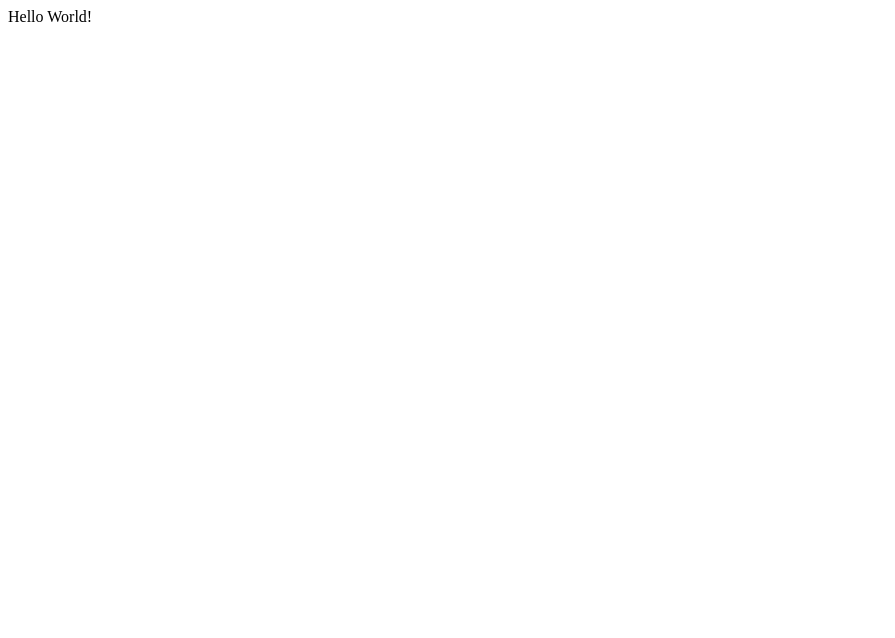
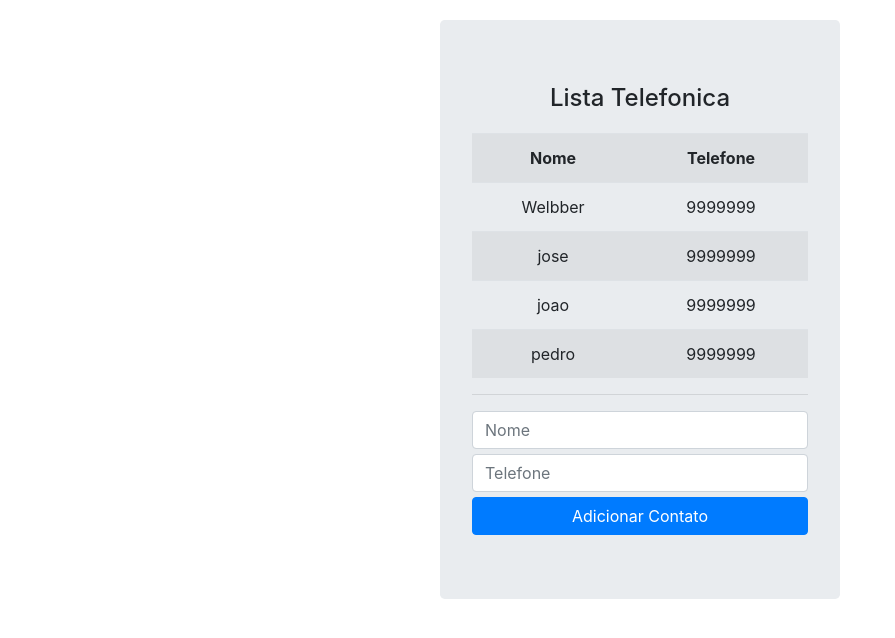
Before and after one commit to Welbber/CursoAngularJS, a plain HTML site: page index.html in a window 1280 px wide. Shown: the whole page, without its empty margins (0-895 px from the left). Drawn offline with nearby package versions, Linux system fonts and the light colour scheme.

Commit message:
Criando arquivos separadamente do JS e CSS

```diff
--- a/index.html
+++ b/index.html
@@ -1,19 +1,40 @@
-<!DOCTYPE html >
-<html lang="pt-br" ng-app="helloWorld">
+<!DOCTYPE html>
+<html lang="pt-br" ng-app="listaTelefonica">
 <head>
     <meta charset="UTF-8">
     <meta name="viewport" content="width=device-width, initial-scale=1.0">
+
     <script src="https://ajax.googleapis.com/ajax/libs/angularjs/1.8.0/angular.min.js"></script>
-    <script>
-        angular.module("helloWorld",[]);
-        angular.module("helloWorld").controller("helloWorldCtrl" , function ($scope){
-        $scope.message  = "Hello World!";});
-    </script>
-    <title>exemplo 1</title>
+
+    <link rel="stylesheet" href="https://stackpath.bootstrapcdn.com/bootstrap/4.5.2/css/bootstrap.min.css"
+        integrity="sha384-JcKb8q3iqJ61gNV9KGb8thSsNjpSL0n8PARn9HuZOnIxN0hoP+VmmDGMN5t9UJ0Z" crossorigin="anonymous">
+
+    <link rel="stylesheet" href="style.css">
+
+    <script src="lista-telefonica.js"></script>
+
+    <title>Lista Telefonica</title>
 </head>
-<body>
-    <div ng-controller="helloWorldCtrl">
-        {{message}}
+<body ng-controller="listaTelefonicaCtrl as vm">
+    <div class="jumbotron">
+        <h4 ng-bind="vm.app"></h4>
+
+        <table class="table table-striped">
+            <tr>
+                <th>Nome</th>
+                <th>Telefone</th>
+            </tr>
+            <tr ng-repeat="contato in vm.contatos">
+                <td ng-repeat="(key, value) in contato">
+                    {{value}}
+                </td>
+
+            </tr>
+        </table>
+        <hr/>
+        <input class="form-control" type="text" ng-model="contato.nome" placeholder="Nome"/>
+        <input class="form-control" type="text" ng-model="contato.telefone" placeholder="Telefone"/>
+        <button class="btn btn-primary btn-block" ng-click="vm.adicionarContato(contato)">Adicionar Contato</button>
     </div>
 </body>
 </html>
--- /dev/null
+++ b/lista-telefonica.js
@@ -0,0 +1,31 @@
+(function () {
+    "use strict";
+
+    // MODULO
+
+    angular.module('listaTelefonica', []);
+
+    angular.module('listaTelefonica').controller("listaTelefonicaCtrl", listaTelefonicaCtrl);
+
+    listaTelefonicaCtrl.$inject = ['$scope'];
+
+    function listaTelefonicaCtrl($scope){
+        var vm = this;
+        vm.app = "Lista Telefonica";
+        vm.contatos = [
+            {nome : 'Welbber', telefone: "9999999"},
+            {nome : 'jose', telefone: "9999999"},
+            {nome : 'joao', telefone: "9999999"},
+            {nome : 'pedro', telefone: "9999999"},
+        ];
+        vm.adicionarContato = adicionarContato;
+
+        function adicionarContato(contato){
+            vm.contatos.push(angular.copy(contato));
+            // ou
+            // delete $scope.contato;
+        };
+    }
+
+
+})();
--- /dev/null
+++ b/style.css
@@ -0,0 +1,14 @@
+.jumbotron{
+    width: 400px;
+    text-align: center;
+    margin-left: auto;
+    margin-right: auto;
+    margin-top: 20px;
+}
+
+.table{
+    margin-top: 20px;
+}
+.form-control{
+    margin-bottom: 5px;
+}
```
